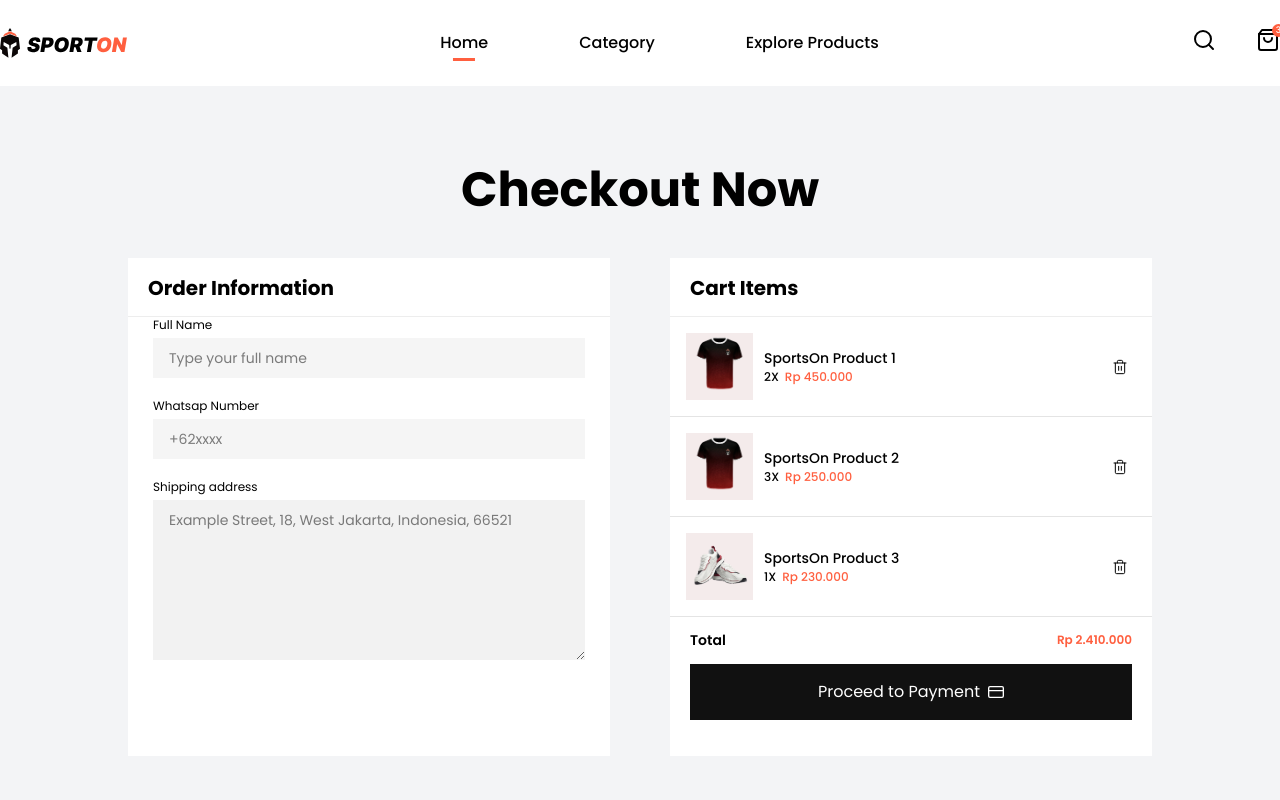
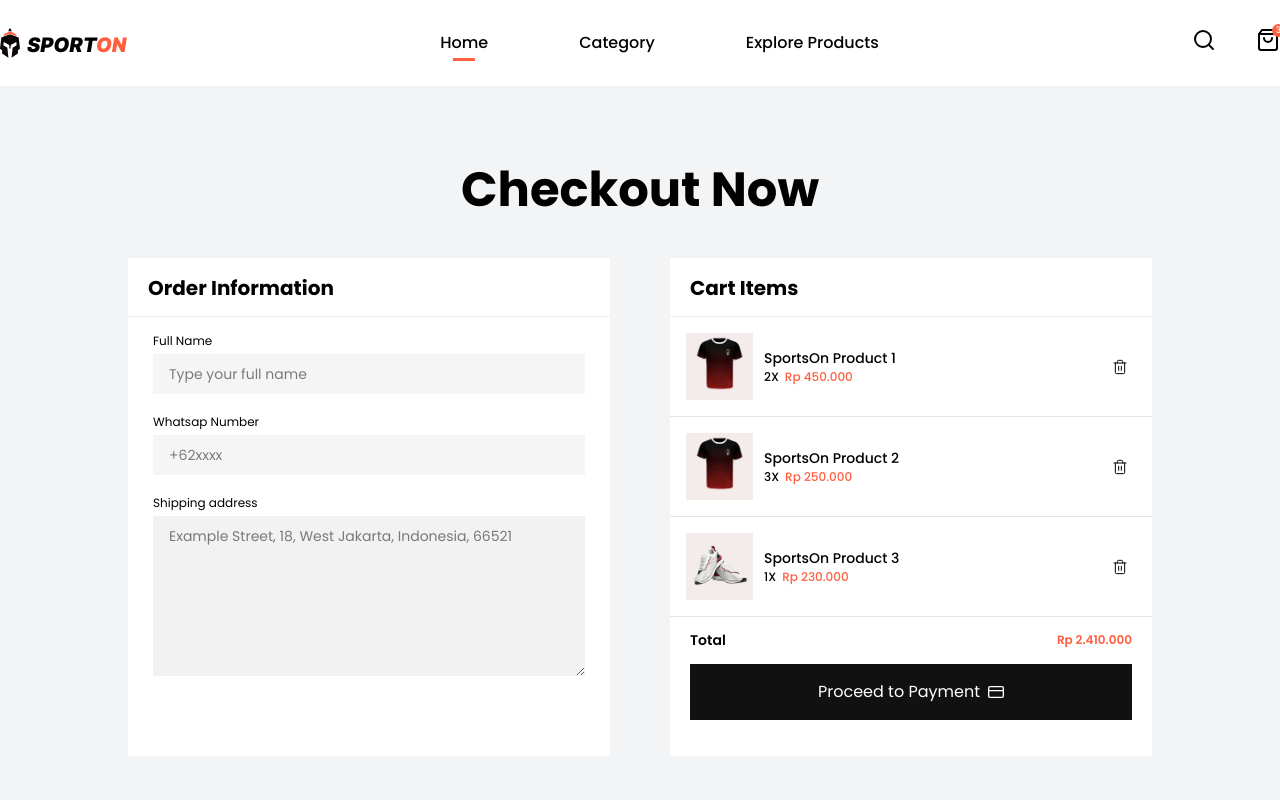
Before and after one commit to veydayen07/sporton-fe, a Next.js app: page /checkout in a window 1280 px wide. Shown: the top 800 px of the page. Built offline with nearby package versions, Linux system fonts and the light colour scheme.

Commit message:
fix padding orderinformation

```diff
--- a/app/(landing)/components/checkout/orderInformation.tsx
+++ b/app/(landing)/components/checkout/orderInformation.tsx
@@ -5,7 +5,7 @@
 const OrderInformation = () => {
   return (
     <CardWithHeader header="Order Information">
-      <div className="flex flex-col gap-5 px-6.25 pb-13">
+      <div className="flex flex-col gap-5 px-6.25 pb-13 pt-4">
         <InputGroup
           label="Full Name"
           type="text"
```
